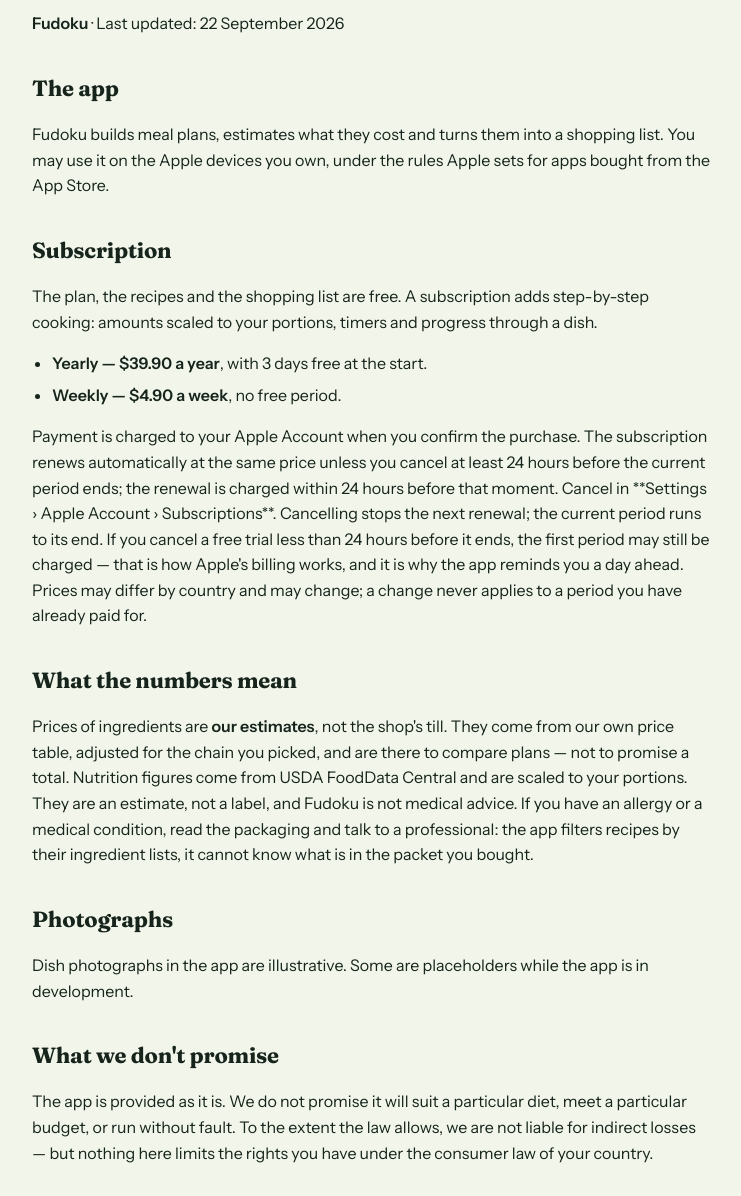
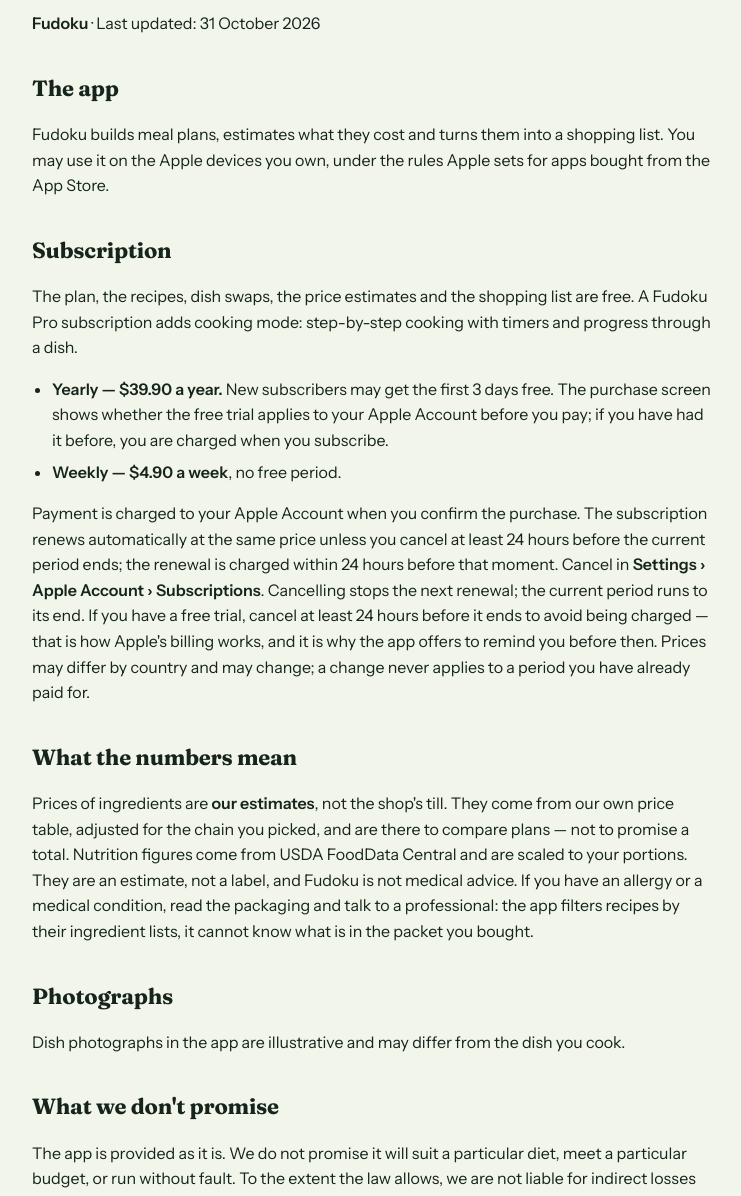
Before and after one commit to MikitaCh/fudoku-site, a plain HTML site: page terms.html in a window 1280 px wide. Shown: the part 99-1295 px from the top of the page, without its empty margins (268-1009 px from the left). Drawn offline with Linux system fonts and the light colour scheme.

Commit message:
Update terms.html: trial terms, RevenueCat disclosure, no placeholder wording

```diff
--- a/terms.html
+++ b/terms.html
@@ -32,20 +32,20 @@
 <body>
 <main>
 <h1>Terms of Use</h1>
-<p><strong>Fudoku</strong> · Last updated: 22 September 2026</p>
+<p><strong>Fudoku</strong> · Last updated: 31 October 2026</p>
 <h2>The app</h2>
 <p>Fudoku builds meal plans, estimates what they cost and turns them into a shopping list. You may use it on the Apple devices you own, under the rules Apple sets for apps bought from the App Store.</p>
 <h2>Subscription</h2>
-<p>The plan, the recipes and the shopping list are free. A subscription adds step-by-step cooking: amounts scaled to your portions, timers and progress through a dish.</p>
+<p>The plan, the recipes, dish swaps, the price estimates and the shopping list are free. A Fudoku Pro subscription adds cooking mode: step-by-step cooking with timers and progress through a dish.</p>
 <ul>
-  <li><strong>Yearly — $39.90 a year</strong>, with 3 days free at the start.</li>
+  <li><strong>Yearly — $39.90 a year.</strong> New subscribers may get the first 3 days free. The purchase screen shows whether the free trial applies to your Apple Account before you pay; if you have had it before, you are charged when you subscribe.</li>
   <li><strong>Weekly — $4.90 a week</strong>, no free period.</li>
 </ul>
-<p>Payment is charged to your Apple Account when you confirm the purchase. The subscription renews automatically at the same price unless you cancel at least 24 hours before the current period ends; the renewal is charged within 24 hours before that moment. Cancel in **Settings › Apple Account › Subscriptions**. Cancelling stops the next renewal; the current period runs to its end. If you cancel a free trial less than 24 hours before it ends, the first period may still be charged — that is how Apple's billing works, and it is why the app reminds you a day ahead. Prices may differ by country and may change; a change never applies to a period you have already paid for.</p>
+<p>Payment is charged to your Apple Account when you confirm the purchase. The subscription renews automatically at the same price unless you cancel at least 24 hours before the current period ends; the renewal is charged within 24 hours before that moment. Cancel in <strong>Settings › Apple Account › Subscriptions</strong>. Cancelling stops the next renewal; the current period runs to its end. If you have a free trial, cancel at least 24 hours before it ends to avoid being charged — that is how Apple's billing works, and it is why the app offers to remind you before then. Prices may differ by country and may change; a change never applies to a period you have already paid for.</p>
 <h2>What the numbers mean</h2>
 <p>Prices of ingredients are <strong>our estimates</strong>, not the shop's till. They come from our own price table, adjusted for the chain you picked, and are there to compare plans — not to promise a total. Nutrition figures come from USDA FoodData Central and are scaled to your portions. They are an estimate, not a label, and Fudoku is not medical advice. If you have an allergy or a medical condition, read the packaging and talk to a professional: the app filters recipes by their ingredient lists, it cannot know what is in the packet you bought.</p>
 <h2>Photographs</h2>
-<p>Dish photographs in the app are illustrative. Some are placeholders while the app is in development.</p>
+<p>Dish photographs in the app are illustrative and may differ from the dish you cook.</p>
 <h2>What we don't promise</h2>
 <p>The app is provided as it is. We do not promise it will suit a particular diet, meet a particular budget, or run without fault. To the extent the law allows, we are not liable for indirect losses — but nothing here limits the rights you have under the consumer law of your country.</p>
 <h2>Apple</h2>
```
